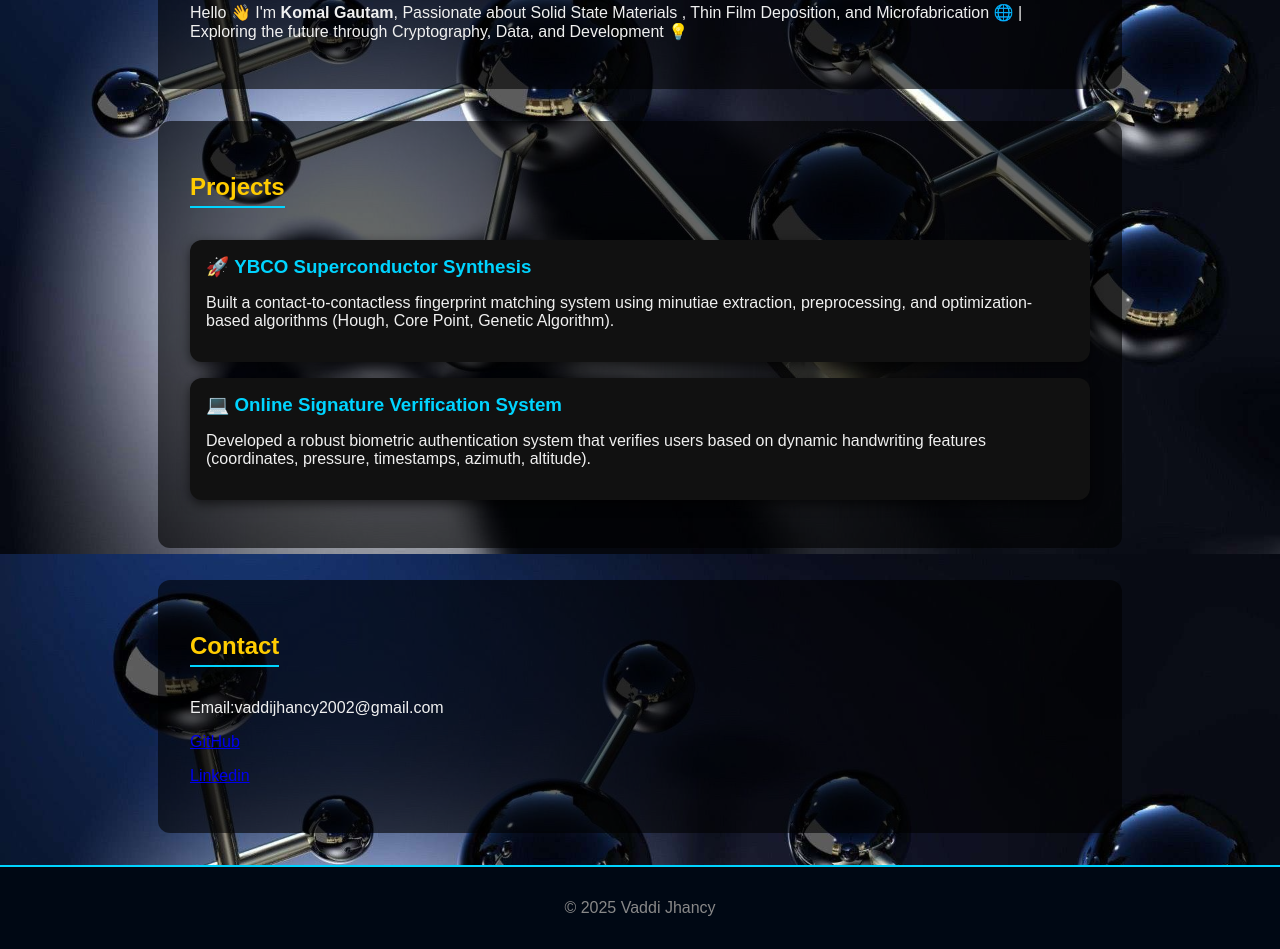
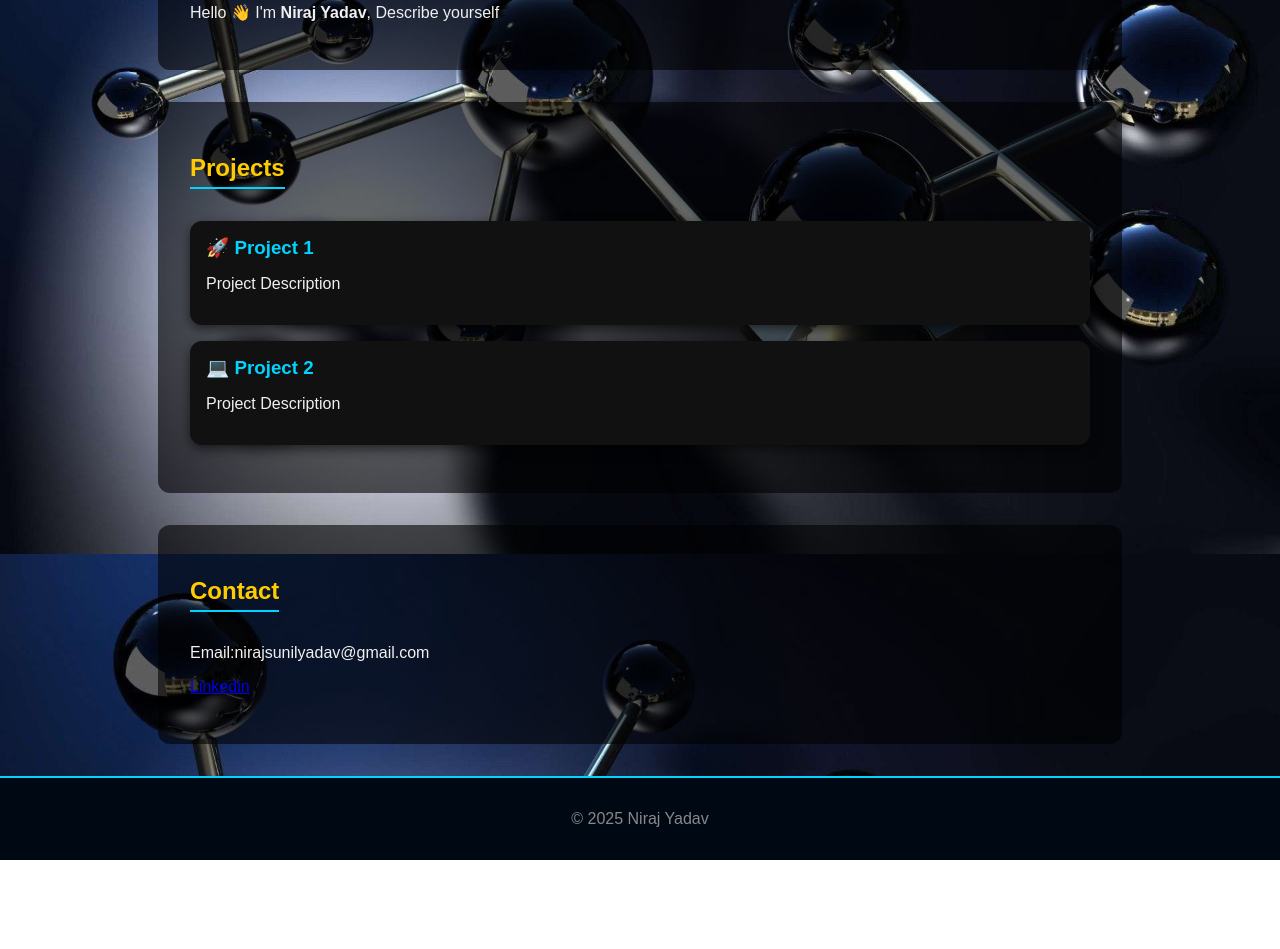
Before and after one commit to Niraj-Yadav2160/Niraj-Yadav2160.github.io, a plain HTML site: page index.html in a window 1280 px wide. Shown: the part 246-1195 px from the top of the page. After the commit the page ends 1106 px from the top, so only its background shows below. Drawn offline with Linux system fonts and the light colour scheme.

Commit message:
Update index.html

```diff
--- a/index.html
+++ b/index.html
@@ -18,31 +18,30 @@
 
   <section id="about">
     <h2>About Me</h2>
-    <p>Hello 👋 I'm <b>Komal Gautam</b>, Passionate about Solid State Materials , Thin Film Deposition, and Microfabrication 🌐 | Exploring the future through Cryptography, Data, and Development 💡</p>
+    <p>Hello 👋 I'm <b>Niraj Yadav</b>, Describe yourself</p>
   </section>
 
   <section id="projects">
     <h2>Projects</h2>
     <div class="card">
-      <h3>🚀 YBCO Superconductor Synthesis</h3>
-      <p>Built a contact-to-contactless fingerprint matching system using minutiae extraction, preprocessing, and optimization-based algorithms (Hough, Core Point, Genetic Algorithm).</p>
+      <h3>🚀 Project 1</h3>
+      <p> Project Description</p>
     </div>
     <div class="card">
-      <h3>💻 Online Signature Verification System</h3>
-      <p>Developed a robust biometric authentication system that verifies users based on dynamic handwriting features (coordinates, pressure, timestamps, azimuth, altitude).</p>
+      <h3>💻 Project 2</h3>
+      <p>Project Description</p>
     </div>
   </section>
 
   <section id="contact">
     <h2>Contact</h2>
 <!--     <p>Email: <a href="mailto:youremail@example.com">youremail@example.com</a></p> -->
-    <p>Email:vaddijhancy2002@gmail.com</p>
-    <p><a href="https://github.com/Vaddi-Jhancy">GitHub</a></p>
-    <p><a href="https://www.linkedin.com/in/vaddi-jhancy-6014a123b">Linkedin</a></p>
+    <p>Email:nirajsunilyadav@gmail.com</p>
+    <p><a href="add_link">Linkedin</a></p>
   </section>
 
   <footer>
-    <p>© 2025 Vaddi Jhancy</p>
+    <p>© 2025 Niraj Yadav</p>
   </footer>
 </body>
 </html>
```
